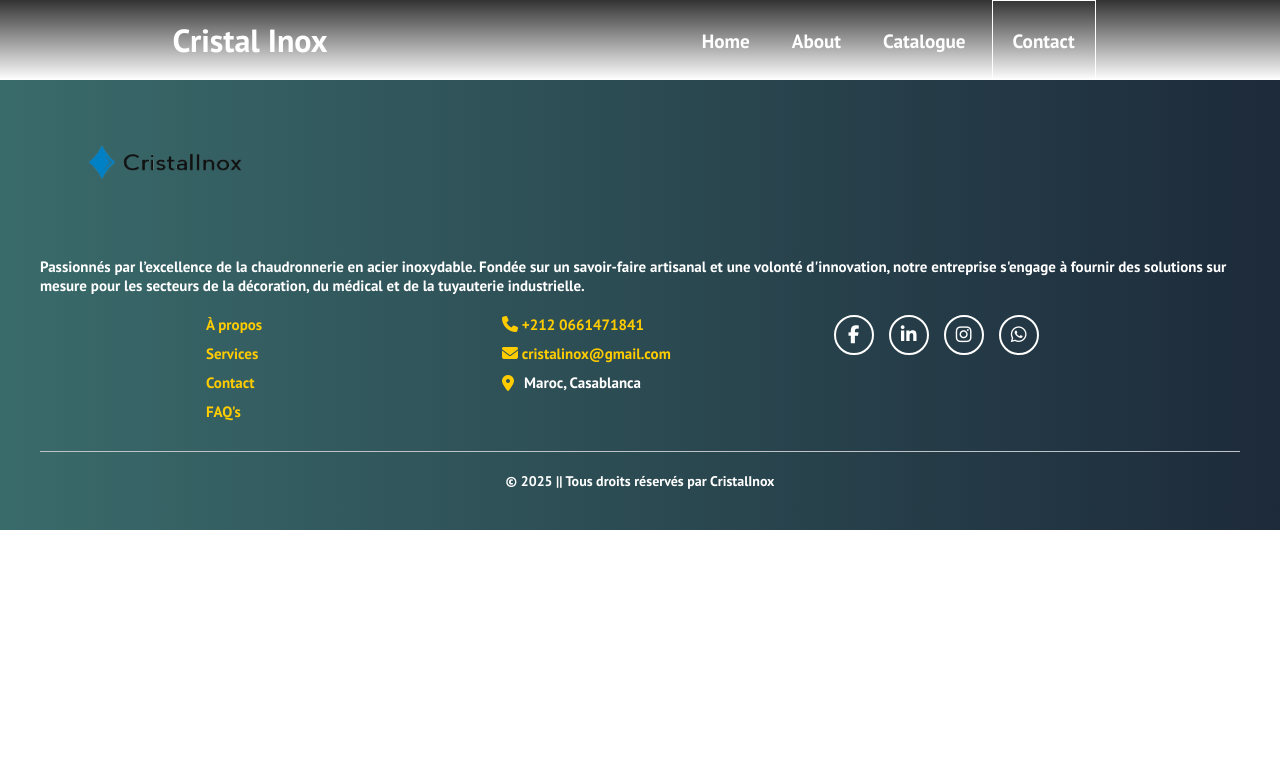
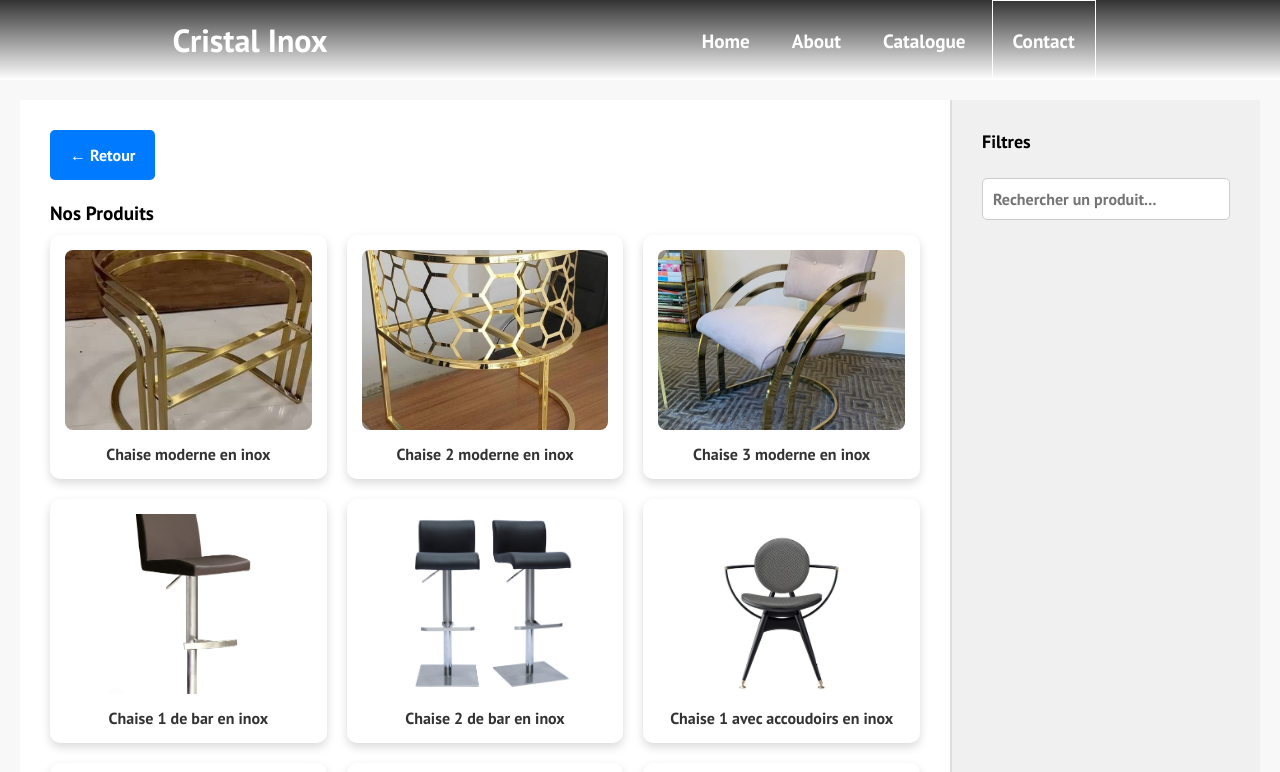
Before and after one commit to Youssefassad0/cristalinox3version, a React (Create React App) app: page /catalogue/1 in a window 1280 px wide. Shown: the top 772 px of the page. Built offline with nearby package versions, Linux system fonts and the light colour scheme; the HTML template or start-up script is replaced by a standard one; a web font is replaced by a local one.

Commit message:
list products for each categorie

```diff
--- a/src/App.js
+++ b/src/App.js
@@ -14,6 +14,7 @@
 import FAQ from "./components/Contact/Faqs";
 import Categorie from "./components/Catalogue/Page";
 import ProductListWithCategories from "./components/Catalogue/Page";
+import ProductListWithFilters from "./components/Catalogue/ListPro";
 
 function AnimatedRoutes() {
   const location = useLocation(); // Détecte la route actuelle
@@ -61,7 +62,16 @@
             </PageTransition>
           }
         />
+          <Route
+          path="/catalogue/:idcode"
+          element={
+            <PageTransition>
+              <ProductListWithFilters />
+            </PageTransition>
+          }
+        />
       </Routes>
+
     </AnimatePresence>
   );
 }
--- a/src/components/Catalogue/ListPro.jsx
+++ b/src/components/Catalogue/ListPro.jsx
@@ -1,18 +1,62 @@
-import React, { useState } from "react";
+import React, { useEffect, useState } from "react";
+import { useParams, useNavigate } from "react-router-dom";
 import "./ProductList.css";
 import products from "../../Categorie";
 
 const ProductListWithFilters = () => {
+  const { idcode } = useParams();
+  const navigate = useNavigate();
   const [searchTerm, setSearchTerm] = useState("");
+  const [filteredProducts, setFilteredProducts] = useState([]);
 
-  // Filtrer les produits en fonction du titre
-  const filteredProducts = products.filter((product) =>
-    product.title.toLowerCase().includes(searchTerm.toLowerCase())
-  );
+  useEffect(() => {
+    let selectedSubCategory = null;
+
+    products.forEach((category) => {
+      category.souscategories.forEach((subCategory) => {
+        if (String(subCategory.idcode) === idcode) {
+          selectedSubCategory = subCategory;
+        }
+      });
+    });
+
+    console.log("Sous-catégorie trouvée :", selectedSubCategory);
+
+    if (selectedSubCategory) {
+      setFilteredProducts(
+        selectedSubCategory.produits.filter((product) =>
+          product.titre.toLowerCase().includes(searchTerm.toLowerCase())
+        )
+      );
+    } else {
+      setFilteredProducts([]);
+    }
+  }, [searchTerm, idcode]);
 
   return (
     <div className="products_container">
-      {/* Section des filtres (20%) */}
+
+
+      <div className="product-list">
+              {/* Bouton Retour */}
+      <button className="back-button" onClick={() => navigate(-1)}>
+        ← Retour
+      </button>
+        <h2>Nos Produits</h2>
+        <div className="product-grid">
+          {filteredProducts.length > 0 ? (
+            filteredProducts.map((product) => (
+              <div key={product.id} className="product-card">
+                <img src={product.images} alt={product.titre} />
+                <h3>{product.titre}</h3>
+              </div>
+            ))
+          ) : (
+            <p>Aucun produit trouvé pour cette sous-catégorie.</p>
+          )}
+        </div>
+      </div>
+
       <div className="products_filters">
         <h2>Filtres</h2>
         <input
@@ -23,19 +67,6 @@
           className="search-input"
         />
       </div>
-
-      {/* Section des produits (80%) */}
-      <div className="product-list">
-        <h2>Nos Produits</h2>
-        <div className="product-grid">
-          {filteredProducts.map((product) => (
-            <div key={product.id} className="product-card">
-              <img src={product.img} alt={product.title} />
-              <h3>{product.title}</h3>
-            </div>
-          ))}
-        </div>
-      </div>
     </div>
   );
 };
--- a/src/components/Catalogue/ProductList.css
+++ b/src/components/Catalogue/ProductList.css
@@ -10,6 +10,23 @@
   width: 75%;
   padding: 30px;
   background: #ffffff;
+}
+.back-button {
+  background-color: #007bff;
+  color: white;
+  border: none;
+  padding: 10px 20px;
+  font-size: 16px;
+  border-radius: 5px;
+  cursor: pointer;
+  margin-bottom: 20px;
+  display: inline-block;
+  transition: background 0.3s ease-in-out;
+  height: 50px;
+}
+
+.back-button:hover {
+  background-color: #0056b3;
 }
 
 .product-grid {
```
